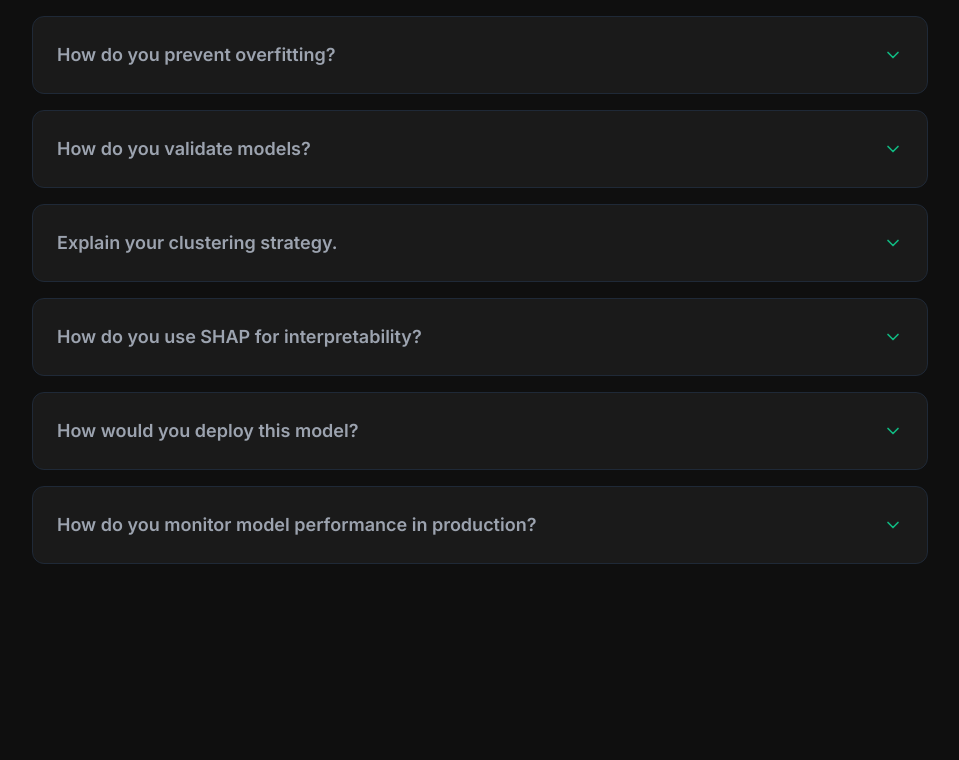
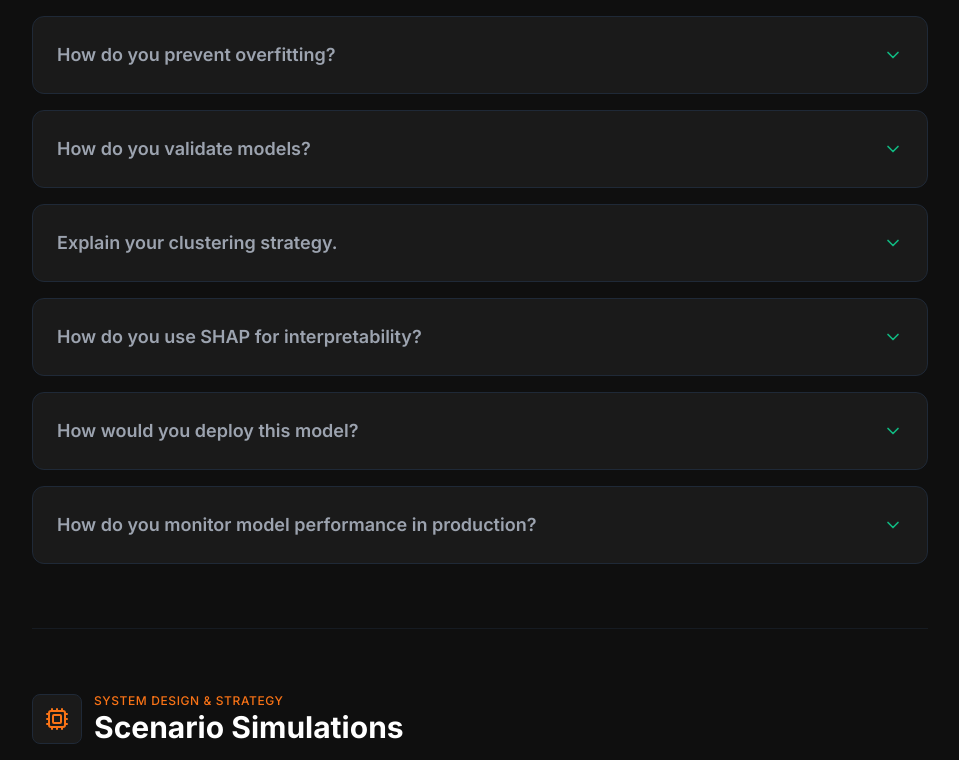
Before and after one commit to padmabhushanpagare/Ml_systems_portfolio, a React (Vite) app: page / in a window 1280 px wide. Shown: the part 6593-7353 px from the top of the page, without its empty margins (160-1119 px from the left). Built offline with nearby package versions, Linux system fonts and the light colour scheme.

Commit message:
feat(InterviewQA): Add scenario questions and icons
Introduce a new section for scenario-based questions, enhancing the interview preparation content. Also, add related icons to improve UI clarity.

```diff
--- a/components/InterviewQA.tsx
+++ b/components/InterviewQA.tsx
@@ -1,6 +1,6 @@
 import React, { useState } from 'react';
 import Section from './Section';
-import { ChevronDown, Terminal, CheckCircle2 } from 'lucide-react';
+import { ChevronDown, Terminal, CheckCircle2, ShieldAlert, Cpu } from 'lucide-react';
 
 interface Question {
   id: number;
@@ -8,7 +8,7 @@ interface Question {
   answer: string;
 }
 
-const questions: Question[] = [
+const techQuestions: Question[] = [
   {
     id: 1,
     question: "How do you approach feature engineering?",
@@ -51,6 +51,34 @@ const questions: Question[] = [
   }
 ];
 
+const scenarioQuestions: Question[] = [
+    {
+        id: 9,
+        question: "If your model performance drops after deployment, how would you debug?",
+        answer: "I isolate the failure domain systematically. 1) Infrastructure: Check 4xx/5xx errors and latency to rule out service failure. 2) Data Quality: Are upstream features broken or null? 3) Statistical Drift: Use KS-test to compare serving distribution vs training. 4) Segmentation: Is the failure global or specific to a region/device? Most 'model' bugs are actually data pipeline bugs."
+    },
+    {
+        id: 10,
+        question: "How would you redesign the system for 10x scale?",
+        answer: "Stateless scaling is easy; stateful is hard. 1) Architecture: Move from sync REST to async event-driven (Kafka) to handle backpressure. 2) Data: Switch from row-based lookups to batched vector retrieval. 3) Compute: Quantize models (FP16/INT8) to double throughput on existing hardware. 4) Caching: Cache top 20% of queries which often drive 80% of volume (Zipf's law)."
+    },
+    {
+        id: 11,
+        question: "What tradeoffs exist between accuracy and latency?",
+        answer: "It's a business ROI calculation. In fraud detection, latency < 200ms is non-negotiable; a slow model blocks the transaction. I measure the marginal revenue of +0.5% accuracy against the cloud cost of inference. If the heavier model costs 2x more compute for 0.1% lift, I reject it. Distillation is my go-to for compressing accuracy into low-latency runtimes."
+    },
+    {
+        id: 12,
+        question: "How would you handle data drift?",
+        answer: "Detection is useless without a mitigation plan. I set thresholds on feature distributions (KL Divergence). If breached: 1) Alerting: Notify the team. 2) Fallback: Automatically switch to a robust 'safe mode' model (e.g., simple logistic regression) or last-known-good version. 3) Remediation: Trigger a retrain on the freshest data window to capture the new pattern."
+    },
+    {
+        id: 13,
+        question: "When would you reject a high-accuracy model?",
+        answer: "I reject models that are 'fragile'. 1) Leakage: Using future information (e.g., 'delivery_timestamp' in a duration prediction). 2) Maintenance: Custom CUDA kernels that the team can't debug. 3) Ethics: Accuracy gained by overfitting to protected classes. 4) Cold Start: Models that are useless for new users. Reliability > Marginal Accuracy."
+    }
+];
+
 const InterviewQA: React.FC = () => {
   const [openId, setOpenId] = useState<number | null>(1);
 
@@ -58,19 +86,7 @@ const InterviewQA: React.FC = () => {
     setOpenId(openId === id ? null : id);
   };
 
-  return (
-    <Section id="interview" className="py-20">
-      <div className="max-w-4xl mx-auto">
-        <div className="flex items-center gap-3 mb-10">
-            <div className="p-3 bg-surface border border-gray-800 rounded-lg text-accent">
-                <Terminal size={24} />
-            </div>
-            <div>
-                <h3 className="text-accent font-medium uppercase tracking-wider text-xs">Technical Deep Dive</h3>
-                <h2 className="text-3xl font-bold text-white">Interview Mode — Q&A</h2>
-            </div>
-        </div>
-
+  const renderAccordion = (questions: Question[]) => (
     <div className="space-y-4">
         {questions.map((q) => (
             <div
@@ -108,6 +124,41 @@ const InterviewQA: React.FC = () => {
             </div>
         ))}
     </div>
+  );
+
+  return (
+    <Section id="interview" className="py-20">
+      <div className="max-w-4xl mx-auto">
+
+        {/* Header 1: Technical */}
+        <div className="flex items-center gap-3 mb-10">
+            <div className="p-3 bg-surface border border-gray-800 rounded-lg text-accent">
+                <Terminal size={24} />
+            </div>
+            <div>
+                <h3 className="text-accent font-medium uppercase tracking-wider text-xs">Technical Deep Dive</h3>
+                <h2 className="text-3xl font-bold text-white">Interview Mode — Q&A</h2>
+            </div>
+        </div>
+
+        {renderAccordion(techQuestions)}
+
+        {/* Spacer */}
+        <div className="my-16 border-t border-gray-800/50"></div>
+
+        {/* Header 2: Scenario */}
+        <div className="flex items-center gap-3 mb-10">
+            <div className="p-3 bg-surface border border-gray-800 rounded-lg text-orange-500">
+                <Cpu size={24} />
+            </div>
+            <div>
+                <h3 className="text-orange-500 font-medium uppercase tracking-wider text-xs">System Design & Strategy</h3>
+                <h2 className="text-3xl font-bold text-white">Scenario Simulations</h2>
+            </div>
+        </div>
+
+        {renderAccordion(scenarioQuestions)}
+
       </div>
     </Section>
   );
```
Lines whose indentation alone changed are shown as unchanged.
